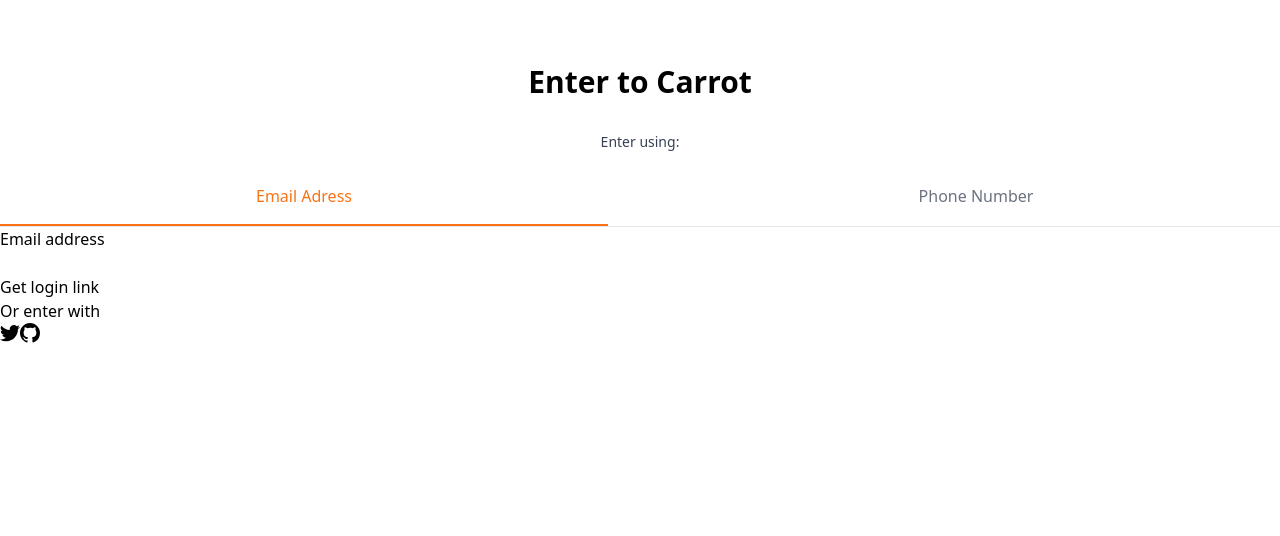
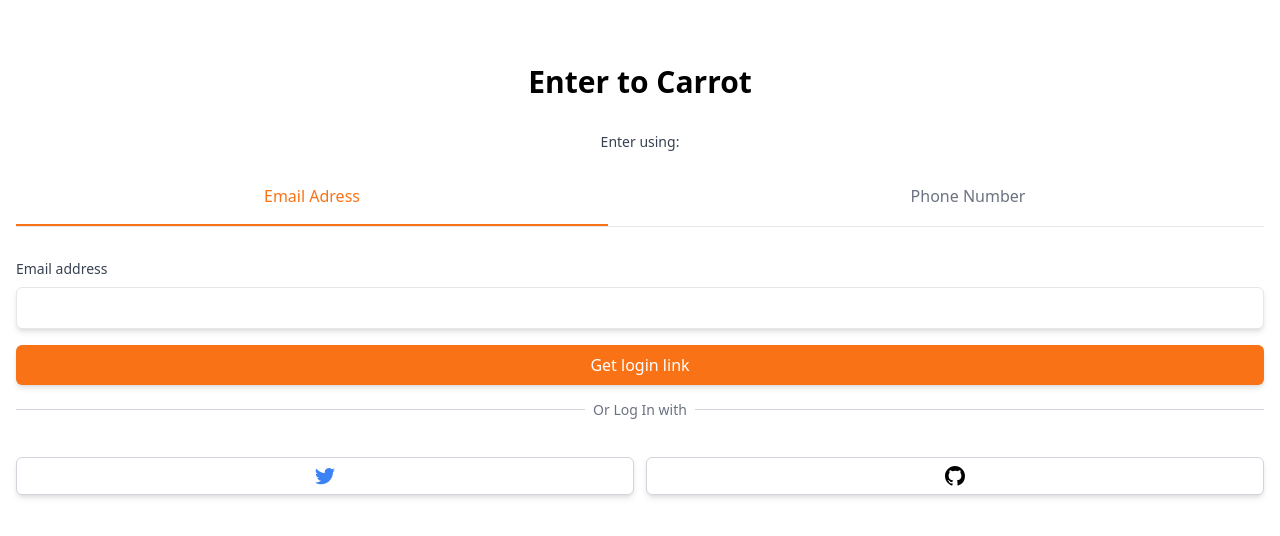
Before and after one commit to Hyeonji-Ahn/summer, a Next.js app: page /enter in a window 1280 px wide. Shown: the top 536 px of the page. Built offline with nearby package versions, Linux system fonts and the light colour scheme.

Commit message:
log-inPage UI

```diff
--- a/package.json
+++ b/package.json
@@ -8,6 +8,7 @@
     "lint": "next lint"
   },
   "dependencies": {
+    "@tailwindcss/forms": "^0.5.3",
     "next": "13.4.7",
     "react": "18.2.0",
     "react-dom": "18.2.0"
--- a/pages/enter.tsx
+++ b/pages/enter.tsx
@@ -9,7 +9,7 @@
   const onEmailClick = () => setMethod("email");
   const onPhoneClick = () => setMethod("phone");
   return (
-    <div className="mt-16">
+    <div className="mt-16 px-4">
       <h3 className="text-3xl font-bold text-center">Enter to Carrot</h3>
       <div className="mt-8">
         <div className="flex flex-col items-center">
@@ -19,34 +19,36 @@
             <button className={cls("transition border-b-2 pb-4 font-medium", method === "phone" ? "border-b-2 border-orange-500 text-orange-500" : "border-transparent  text-gray-500")} onClick={onPhoneClick}>Phone Number</button>
           </div>
         </div>
-        <form>
-          <label>
+        <form className="flex flex-col mt-8">
+          <label className="text-sm font-medium text-gray-700">
             {method === "email" ? "Email address" : null}
             {method === "phone" ? "Phone number" : null}
           </label>
-          <div>
-            {method === "email" ? <input type="email" required /> : null}
+          <div className="mt-2">
+            {method === "email" ?
+                <input type="email" className="hover:border-orange-500 transition appearance-none w-full px-3 py-2 border-gray-200 rounded-md shadow-md placeholder-gray-400 focus:outline-none focus:ring-orange-500 focus:border-orange-500"
+                 required /> : null}
             {method === "phone" ? (
-              <div>
-                <span>+82</span>
-                <input type="number" required />
+              <div className="flex rounded-md shadow-md  ">
+                <span className="flex items-center justify-center px-3 rounded-l-md border border-r-0 border-gray-300 bg-gray-50 text-gray-500 select-none text-sm">+82</span>
+                <input className="hover:border-orange-500 transition appearance-none w-full px-3 py-2 border-gray-200 rounded-r-md shadow-md placeholder-gray-400 focus:outline-none focus:ring-orange-500 focus:border-orange-500" type="number" required />
               </div>
             ) : null}
           </div>
-          <button>
+          <button className="mt-4 focus:ring-2 focus:ring-offset-2 focus:ring-orange-500 focus:outline-none transition bg-orange-500 hover:bg-orange-600 py-2 px-4 border-transparent rounded-md shadow-md font-medium text-white">
             {method === "email" ? "Get login link" : null}
             {method === "phone" ? "Get one-time password" : null}
           </button>
         </form>
-        <div>
-          <div>
-            <div />
-            <div>
-              <span>Or enter with</span>
+        <div className="mt-6">
+          <div className="relative">
+            <div className="absolute w-full border-t border-gray-300" />
+            <div className="relative -top-3 text-center">
+              <span className=" bg-white px-2 text-sm text-gray-500">Or Log In with</span>
             </div>
           </div>
-          <div>
-            <button>
+          <div className="grid grid-cols-2 mt-6 gap-3">
+            <button className="flex justify-center items-center py-2 px-4 border border-gray-300 rounded-md shadow-md bg-white text-sm font-medium text-blue-500 hover:bg-gray-100">
               <svg
                 className="w-5 h-5"
                 aria-hidden="true"
@@ -56,7 +58,7 @@
                 <path d="M6.29 18.251c7.547 0 11.675-6.253 11.675-11.675 0-.178 0-.355-.012-.53A8.348 8.348 0 0020 3.92a8.19 8.19 0 01-2.357.646 4.118 4.118 0 001.804-2.27 8.224 8.224 0 01-2.605.996 4.107 4.107 0 00-6.993 3.743 11.65 11.65 0 01-8.457-4.287 4.106 4.106 0 001.27 5.477A4.073 4.073 0 01.8 7.713v.052a4.105 4.105 0 003.292 4.022 4.095 4.095 0 01-1.853.07 4.108 4.108 0 003.834 2.85A8.233 8.233 0 010 16.407a11.616 11.616 0 006.29 1.84" />
               </svg>
             </button>
-            <button>
+            <button className="flex justify-center items-center py-2 px-4 border border-gray-300 rounded-md shadow-md bg-white text-sm font-medium text-black hover:bg-gray-100">
               <svg
                 className="w-5 h-5"
                 aria-hidden="true"
--- a/tailwind.config.js
+++ b/tailwind.config.js
@@ -6,5 +6,5 @@
   theme: {
     extend: {},
   },
-  plugins: [],
+  plugins: [require("@tailwindcss/forms")],
 }
```
Also changed, not shown: 1 other file (tests, documents, lock files or other folders).
